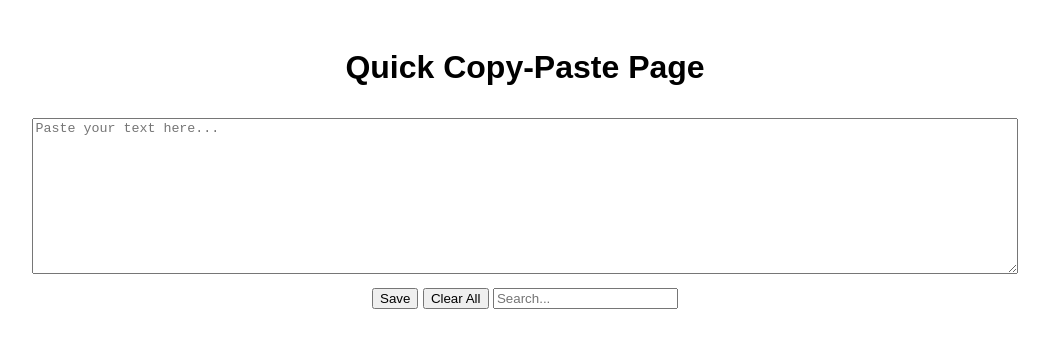
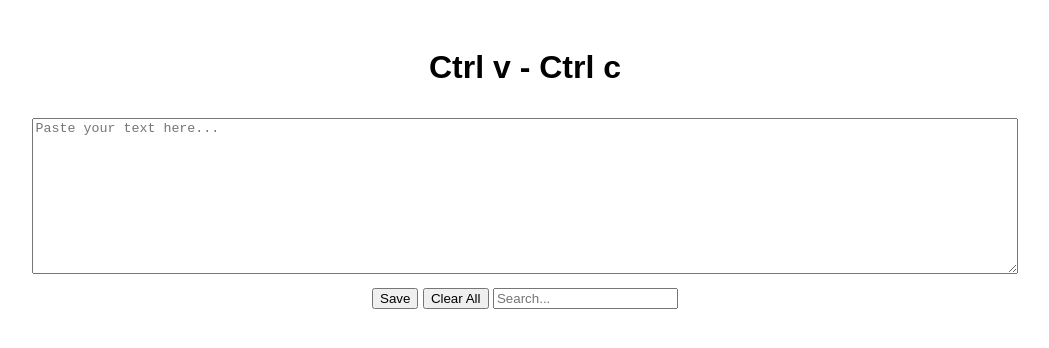
Before and after one commit to abhiyt/ctrlv, a plain HTML site: page index.html in a window 1280 px wide. Shown: the whole page, without its empty margins (115-1164 px from the left). Drawn offline with Linux system fonts and the light colour scheme.

Commit message:
Update index.html
title change

```diff
--- a/index.html
+++ b/index.html
@@ -3,7 +3,7 @@
 <head>
     <meta charset="UTF-8">
     <meta name="viewport" content="width=device-width, initial-scale=1.0">
-    <title>Quick Copy-Paste</title>
+    <title>Ctrl v - Ctrl c</title>
     <style>
         body { font-family: Arial, sans-serif; text-align: center; padding: 20px; }
         textarea { width: 80%; height: 150px; margin: 10px 0; }
@@ -12,7 +12,7 @@
     </style>
 </head>
 <body>
-    <h1>Quick Copy-Paste Page</h1>
+    <h1>Ctrl v - Ctrl c</h1>
     <textarea id="input" placeholder="Paste your text here..."></textarea><br>
     <button onclick="saveText()">Save</button>
     <button onclick="clearAll()">Clear All</button>
```
